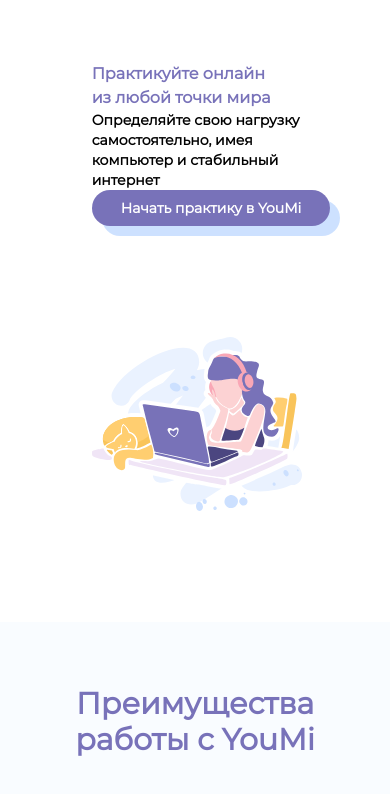
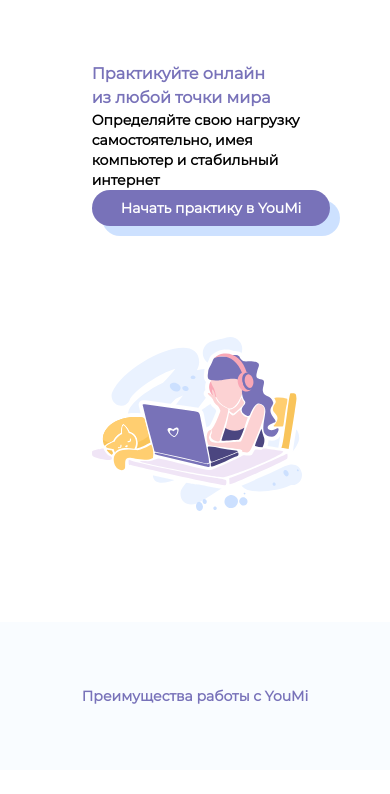
Before and after one commit to Swinger365/YouMi.com, a plain HTML site: page pages/psychologists.html in a window 390 px wide. Shown: the part 98-892 px from the top of the page. After the commit the page ends 868 px from the top, so only its background shows below. Drawn offline with Linux system fonts and the light colour scheme.

Commit message:
Третью страничку адаптивнули

```diff
--- a/pages/psychologists.html
+++ b/pages/psychologists.html
@@ -72,7 +72,7 @@
         </div>
     </section>
     <section class="w-full flex flex-wrap bg-main-darker p-16">
-        <h1 class="w-full text-3xl text-violet text-center">
+        <h1 class="w-full text-sm md:text-xl lg:text-3xl text-violet text-center">
             Преимущества работы с YouMi
         </h1>
     </section>
```
